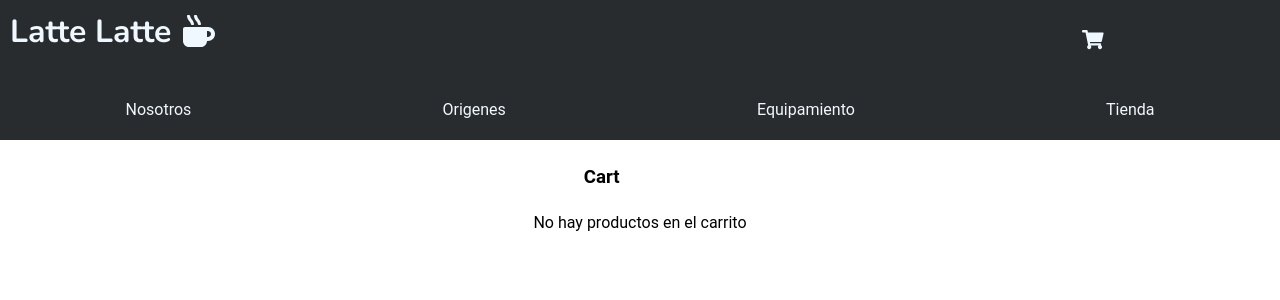
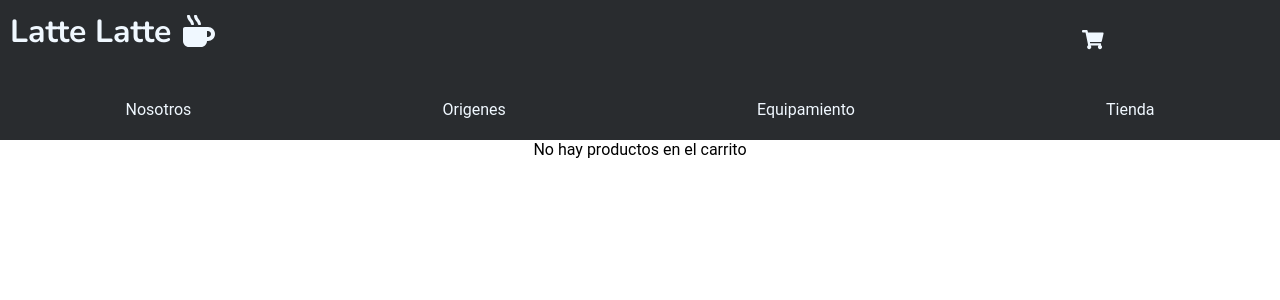
Before and after one commit to tomasVergara14/proyecto-coffe, a React (Create React App) app: page /cart in a window 1280 px wide. Shown: the top 300 px of the page. Built offline with nearby package versions, Linux system fonts and the light colour scheme; the HTML template or start-up script is replaced by a standard one.

Commit message:
RemoveItem

```diff
--- a/src/components/Cart/Cart.jsx
+++ b/src/components/Cart/Cart.jsx
@@ -18,36 +18,37 @@ const Cart = () => {
 
     console.log(Cart)
 
-    useEffect(() => {
-        if(Cart.length !==0){
-            setCartState(
-                Cart.map((element, index)=>{
+    if(Cart.length !==0){
+       return(
+           <>
+                <div>Productos</div>
+                {Cart.map((element, index)=>{
                     const {id, name, price, img}=element
                     return(
                         <div className="CartItemConatiner" key={element.item[0].id}>
                         <CartProduct  name={element.item[0].name} price={element.item[0].price} img={element.item[0].img} />
                         <p>Tienes {element.quantity} de este producto </p>
                         <p>Precio: {Precio(element.quantity, element.item[0].price)} $</p>
-
-
-                        {/* <button onClick={removeItem(element.item[0].id)}>Remover</button> */}
+                        <button onClick={()=>removeItem(element.item[0].id)}>Remover</button>
                         </div>
                     )
-                })
-            )
-        }
-        console.log(cartState.length)
-    }, [product])
+                })}
+            </>
+        )
+    }else{
+        return(<div>No hay productos en el carrito</div>)
 
+    }
+    console.log(cartState.length)
 
 
     //Ver por que no funciona
-    return (
-        <div>
-            <h3>Cart</h3>
-            {cartState.length !==0 ? cartState: <p>No hay productos en el carrito</p>}
-        </div>
-    )
+    // return (
+    //     <div>
+    //         <h3>Cart</h3>
+    //         {cartState.length !==0 ? cartState: <p>No hay productos en el carrito</p>}
+    //     </div>
+    // )
 }
 
 export default Cart
```
